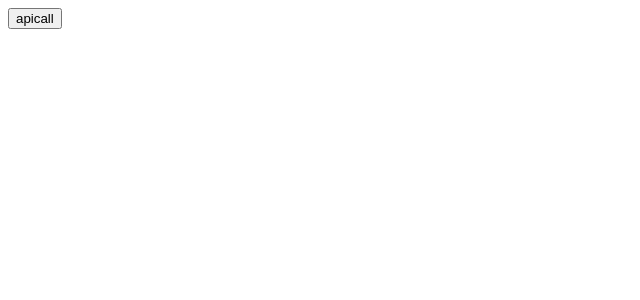
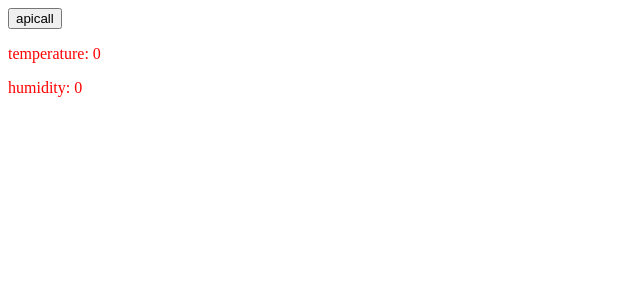
Before and after one commit to Iulian-Pavel/Weather-App, a React (Create React App) app: page / in a window 1280 px wide. Shown: the top 300 px of the page, without its empty margins (0-640 px from the left). Built offline with nearby package versions, Linux system fonts and the light colour scheme.

Commit message:
added display for object properties on page

```diff
--- a/src/components/Main/Main.jsx
+++ b/src/components/Main/Main.jsx
@@ -2,6 +2,11 @@ import React from "react";
 import "./main.css";
 
 class Main extends React.Component {
+
+  state = {
+    temperature: 0,
+    humidity: 0
+  }
 
   render() {
 
@@ -12,8 +17,12 @@ class Main extends React.Component {
             let response = await fetch(URL, {
               'Content-Type': 'application/json'
             });
-            let weatherData = await response.json();
-            console.log(weatherData);
+            let weatherResponse = await response.json();
+            console.log(weatherResponse);
+            this.setState({
+              temperature: weatherResponse.main.temp,
+              humidity: weatherResponse.main.humidity
+            });
           } catch (err) {
             console.log(err);
           }
@@ -22,6 +31,13 @@ class Main extends React.Component {
     return (
       <>
         <button onClick={apiCall}>apicall</button>
+
+        <div className="weather-info">
+          <p>temperature: {this.state.temperature}</p>
+          <p>humidity: {this.state.humidity}</p>
+          <p></p>
+          <p></p>
+        </div>
       </>
     );
   }
```
